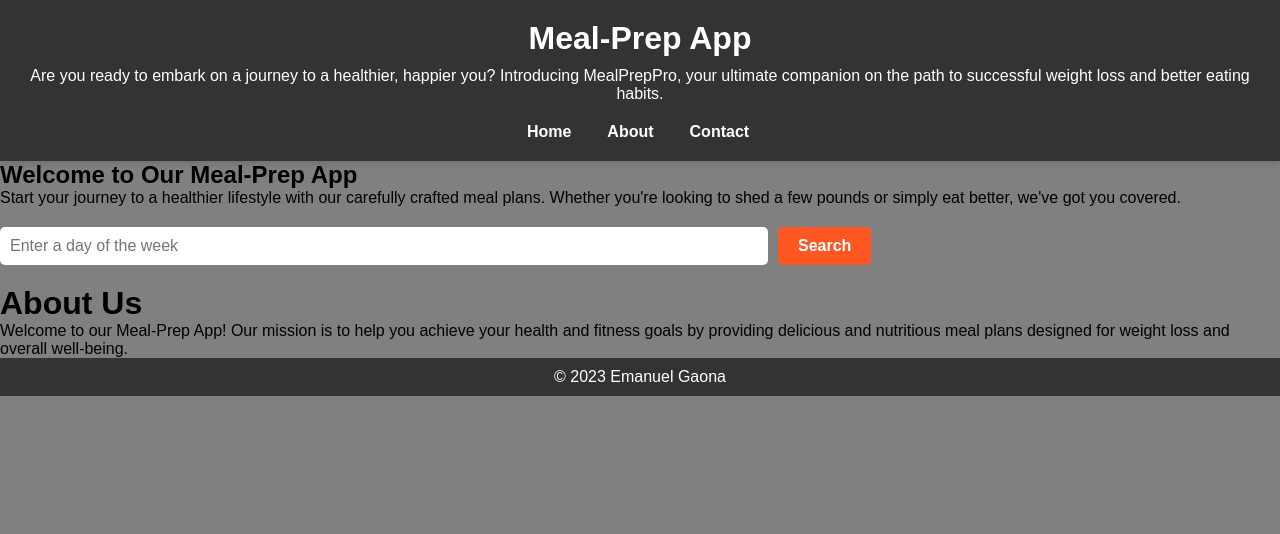
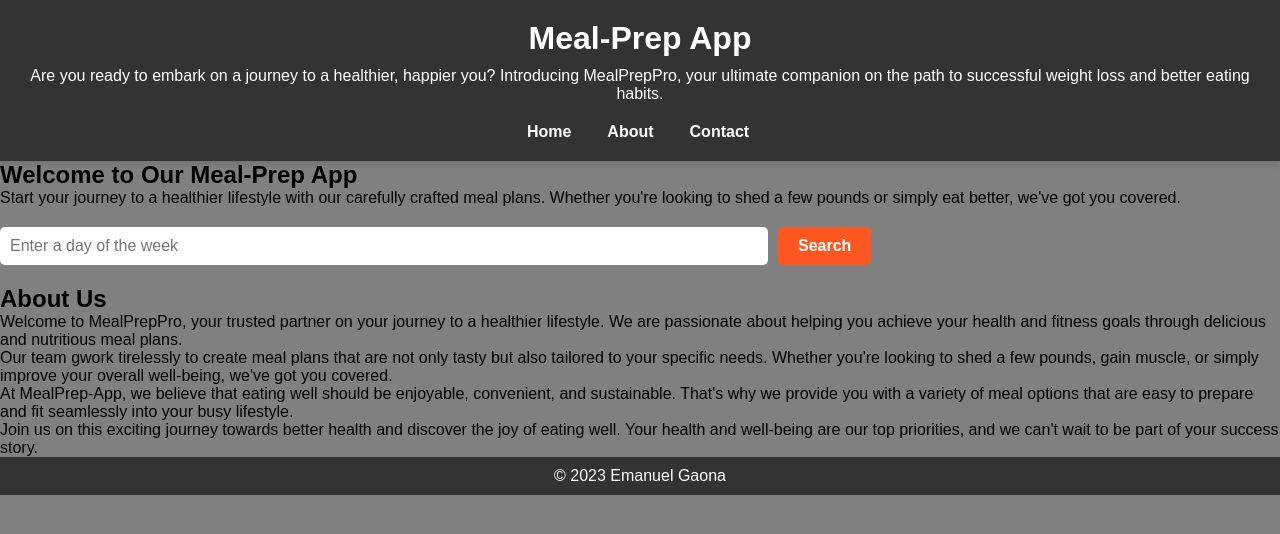
Before and after one commit to emanuel0808/flatiron-phase-2-react-project, a React (Create React App) app: page /about in a window 1280 px wide. Shown: the top 534 px of the page. Built offline with nearby package versions, Linux system fonts and the light colour scheme; data requests are answered from the project's data file.

Commit message:
adding more data in my About.js

```diff
--- a/src/components/About.js
+++ b/src/components/About.js
@@ -1,15 +1,21 @@
-// About.js
 import React from 'react';
 
 function About() {
   return (
-    <div>
-      <h1>About Us</h1>
+    <div className="about-section">
+      <h2>About Us</h2>
       <p>
-        Welcome to our Meal-Prep App! Our mission is to help you achieve your health and fitness goals
-        by providing delicious and nutritious meal plans designed for weight loss and overall well-being.
+        Welcome to MealPrepPro, your trusted partner on your journey to a healthier lifestyle. We are passionate about helping you achieve your health and fitness goals through delicious and nutritious meal plans.
       </p>
-
+      <p>
+        Our team gwork tirelessly to create meal plans that are not only tasty but also tailored to your specific needs. Whether you're looking to shed a few pounds, gain muscle, or simply improve your overall well-being, we've got you covered.
+      </p>
+      <p>
+        At MealPrep-App, we believe that eating well should be enjoyable, convenient, and sustainable. That's why we provide you with a variety of meal options that are easy to prepare and fit seamlessly into your busy lifestyle.
+      </p>
+      <p>
+        Join us on this exciting journey towards better health and discover the joy of eating well. Your health and well-being are our top priorities, and we can't wait to be part of your success story.
+      </p>
     </div>
   );
 }
```
